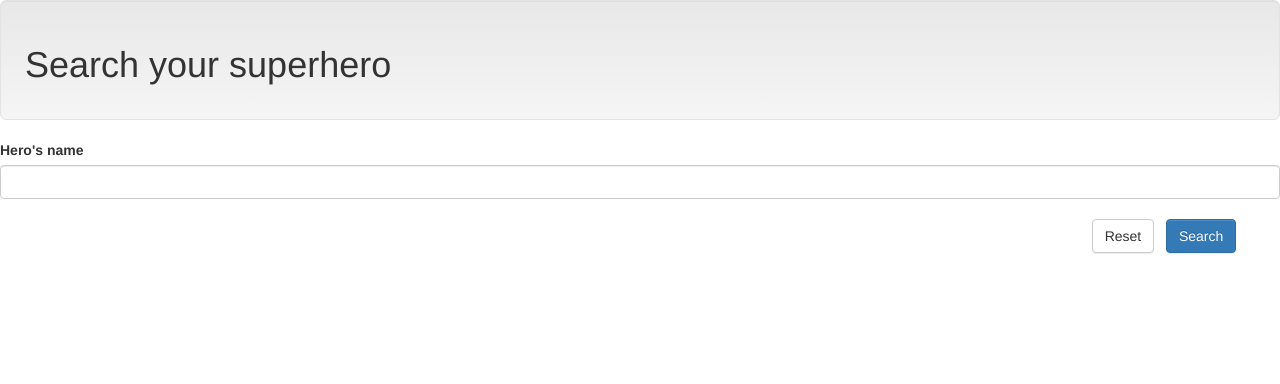
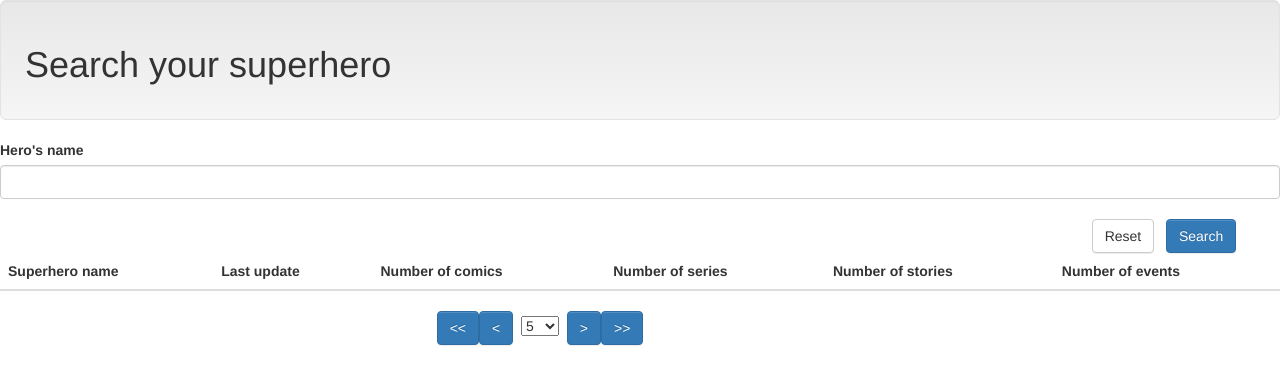
Before and after one commit to ardiadrianadri/basicCourse, an Angular app: page / in a window 1280 px wide. Shown: the top 384 px of the page. Built offline with nearby package versions, Linux system fonts and the light colour scheme.

Commit message:
End of Volument 2 section 1

```diff
--- /dev/null
+++ b/src/app/searchForm/search.service.ts
@@ -0,0 +1,122 @@
+import { ITable } from './../table/tableDefinition';
+import { Injectable } from '@angular/core';
+import { IMetadata } from '../table/metadataDefinition';
+import { ISuperHero } from './superhero';
+
+@Injectable()
+export class SearchService {
+
+    public metadata: IMetadata[] = [{
+        header: 'Superhero name',
+        key: 'name'
+    }, {
+        header: 'Last update',
+        key: 'update'
+    }, {
+        header: 'Number of comics',
+        key: 'comics'
+    }, {
+        header: 'Number of series',
+        key: 'series'
+    }, {
+        header: 'Number of stories',
+        key: 'stories'
+    }, {
+        header: 'Number of events',
+        key: 'events'
+    }];
+
+    public lastResult: ISuperHero[] = [{
+        name: 'SuperDuck',
+        update: '01/01/2010',
+        comics: 100,
+        series: 100,
+        stories: 100,
+        events: 100
+    }, {
+        name: 'SuperPot',
+        update: '02/01/2010',
+        comics: 200,
+        series: 200,
+        stories: 200,
+        events: 200
+    }, {
+        name: 'SuperChair',
+        update: '03/01/2010',
+        comics: 300,
+        series: 300,
+        stories: 300,
+        events: 300
+    }, {
+        name: 'SuperStick',
+        update: '04/01/2010',
+        comics: 400,
+        series: 400,
+        stories: 400,
+        events: 400
+    }, {
+        name: 'SuperLazy',
+        update: '05/01/2010',
+        comics: 500,
+        series: 500,
+        stories: 500,
+        events: 500
+    }, {
+        name: 'Superspaghetti',
+        update: '06/01/2010',
+        comics: 600,
+        series: 600,
+        stories: 600,
+        events: 600
+    }, {
+        name: 'SuperCheese',
+        update: '07/01/2010',
+        comics: 700,
+        series: 700,
+        stories: 700,
+        events: 700,
+    }, {
+        name: 'SuperCarrot',
+        update: '08/01/2010',
+        comics: 800,
+        series: 800,
+        stories: 800,
+        events: 800,
+    }, {
+        name: 'SuperPen',
+        update: '09/01/2010',
+        comics: 900,
+        series: 900,
+        stories: 900,
+        events: 900,
+    }, {
+        name: 'SuperFork',
+        update: '10/01/2010',
+        comics: 110,
+        series: 110,
+        stories: 110,
+        events: 110,
+    }];
+
+    public searchSuperHero (name: string, page: number, size: number): ITable<ISuperHero> {
+        let tableObj: ITable<ISuperHero> = {
+            totalNumber: 0,
+            page: 0,
+            totalPages: 0,
+            size: 0,
+            data: null
+        };
+
+        tableObj.totalNumber = this.lastResult.length;
+        tableObj.page = page;
+        let totalPages = Math.floor(tableObj.totalNumber / size);
+        tableObj.totalPages = ((tableObj.totalNumber % size) === 0) ? totalPages : ++ totalPages;
+        tableObj.size = size;
+
+        let start = (page - 1) * size;
+        let end = start + size;
+        tableObj.data = this.lastResult.slice(start, end);
+
+        return tableObj;
+    }
+}
--- a/src/app/searchForm/searchForm.component.html
+++ b/src/app/searchForm/searchForm.component.html
@@ -19,8 +19,4 @@
         <my-button [title]="titleSearch" [type]="'btn-primary'" (customClick)="doAction($event)" ></my-button>
     </div>
 </div>
-<div class="row">
-    <div class="col-xs-12">
-        <h1>{{heroName}}</h1>
-    </div>
-</div>
+<my-table [metadata]="metadataTable" [tableObj]="tableObj" (refreshTable)="updateTable($event)" ></my-table>
--- a/src/app/searchForm/searchForm.component.ts
+++ b/src/app/searchForm/searchForm.component.ts
@@ -1,16 +1,48 @@
-import { Component } from '@angular/core';
+import { ISuperHero } from './superhero';
+import { ITable } from './../table/tableDefinition';
+import { IMetadata } from './../table/metadataDefinition';
+import { Component, OnInit } from '@angular/core';
+import { SearchService } from './search.service';
 
 @Component({
     selector: 'my-form',
     templateUrl : './searchForm.component.html'
 })
-export class SearchFormComponent {
+export class SearchFormComponent implements OnInit {
     public titleReset: string = 'Reset';
     public titleSearch: string = 'Search';
     public heroName: string;
     public tempAttr: string;
+    public metadataTable: IMetadata[];
+    public tableObj: ITable<ISuperHero>;
+    private _lastSize: number = 5;
+
+    constructor (private _searchService: SearchService) {}
+
+    ngOnInit () {
+        this.metadataTable = this._searchService.metadata;
+        this.tableObj = {
+            totalNumber: 0,
+            page: 1,
+            totalPages: 1,
+            size: 0,
+            data: []
+        };
+    }
+
+    updateTable (pageSize) {
+        this._lastSize = pageSize.size;
+        this.tableObj = this._searchService.searchSuperHero(this.heroName, pageSize.page, pageSize.size);
+    }
 
     doAction (buttonTitle) {
-        this.tempAttr = buttonTitle;
+        switch (buttonTitle) {
+            case this.titleReset:
+                this.heroName = '';
+                break;
+            case this.titleSearch:
+                this.tableObj = this._searchService.searchSuperHero(this.heroName, 1, (this._lastSize) ? this._lastSize : 5);
+                break;
+        }
     }
 }
--- /dev/null
+++ b/src/app/searchForm/superhero.ts
@@ -0,0 +1,8 @@
+export interface ISuperHero {
+    name: string;
+    update: string;
+    comics: number;
+    series: number;
+    stories: number;
+    events: number;
+}
--- a/src/app/table/table.component.html
+++ b/src/app/table/table.component.html
@@ -20,8 +20,8 @@
         <my-button [title]="'<'" [type]="'btn-primary'" (customClick)="requestData ((tableObj.page - 1), size)" ></my-button>&nbsp;
         <select [(ngModel)]="size" (change)="requestData(1, size)">
             <option value="5" selected>5</option>
-            <option value="15" selected>15</option>
-            <option value="20" selected>20</option>
+            <option value="15">15</option>
+            <option value="20">20</option>
         </select>&nbsp;
         <my-button [title]="'>'" [type]="'btn-primary'" (customClick)="requestData ((tableObj.page + 1), size)" ></my-button>
         <my-button [title]="'>>'" [type]="'btn-primary'" (customClick)="requestData (tableObj.totalPages, size)" ></my-button>
--- a/src/app/table/table.component.ts
+++ b/src/app/table/table.component.ts
@@ -22,6 +22,8 @@ export class TableComponent {
 
     @Output()
     public refreshTable = new EventEmitter();
+
+    public size: number = 5;
 
     private _newSize (size) {
 
```
Also changed, not shown: src/app/app.module.ts (+7 -2 lines).
